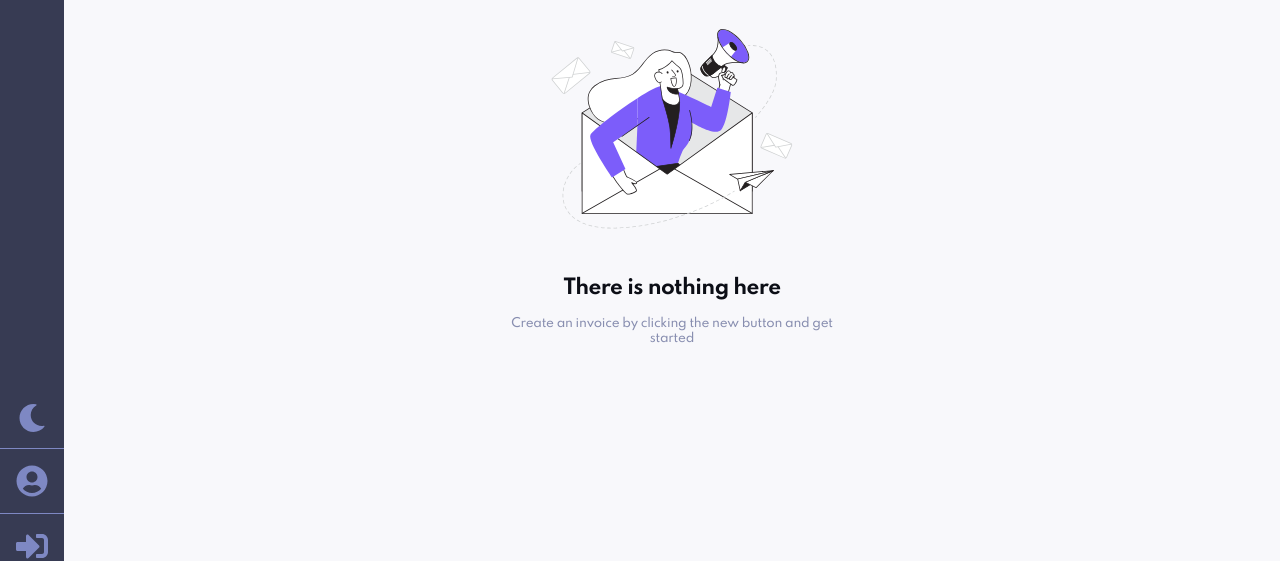
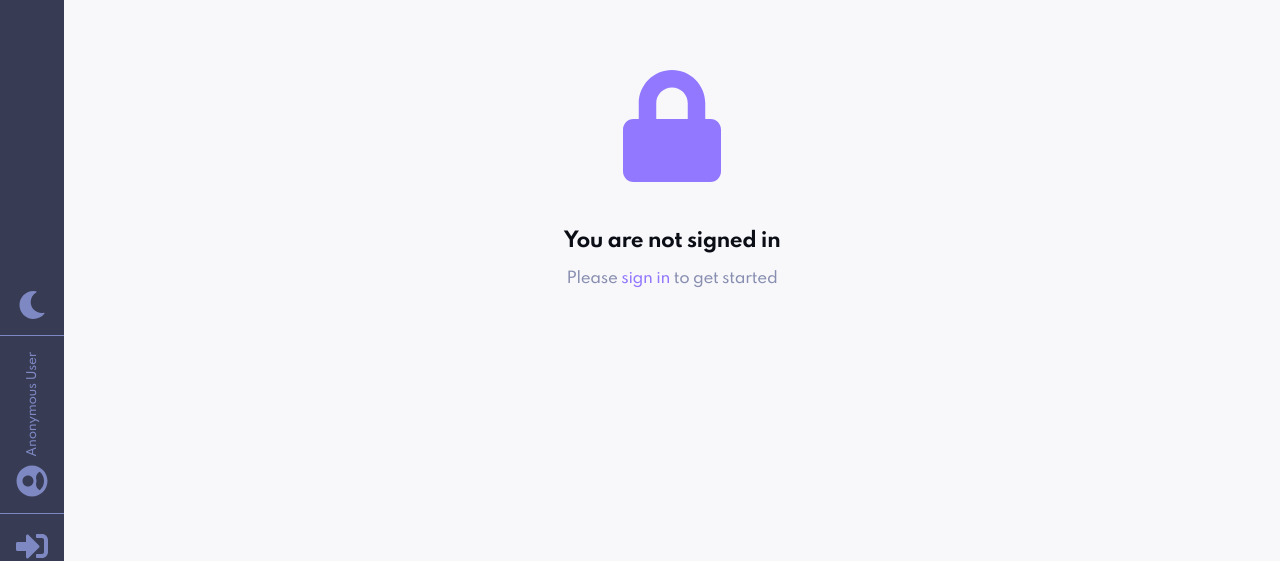
Before and after one commit to JamesTheLessFC/invoice-app, a Next.js app: page / in a window 1280 px wide. Shown: the part 221-782 px from the top of the page. Built offline with nearby package versions, Linux system fonts and the light colour scheme; no server answers.

Commit message:
add sign in message for unauthenticated users

```diff
--- a/components/AppBar.js
+++ b/components/AppBar.js
@@ -1,7 +1,6 @@
 import styles from "../styles/AppBar.module.scss";
 import Image from "next/image";
 import logo from "../public/assets/logo.svg";
-import avatar from "../public/assets/image-avatar.jpg";
 import { FontAwesomeIcon } from "@fortawesome/react-fontawesome";
 import {
   faMoon,
@@ -11,13 +10,9 @@ import {
   faSpinner,
 } from "@fortawesome/free-solid-svg-icons";
 import Link from "next/link";
-import { useRouter } from "next/router";
 import { signOut, useSession } from "next-auth/client";
 
 export default function AppBar({ user }) {
-  const router = useRouter();
-  const isActive = (pathname) => router.pathname === pathname;
-
   const [session, loading] = useSession();
 
   return (
@@ -45,14 +40,18 @@ export default function AppBar({ user }) {
           ) : (
             <FontAwesomeIcon icon={faUserCircle} className={styles.icon} />
           )}
-          {user ? <p className={styles.name}>{user.name || user.login}</p> : ""}
+          {user ? (
+            <p className={styles.name}>{user.name || user.login}</p>
+          ) : (
+            <p className={styles.name}>Anonymous User</p>
+          )}
         </div>
         <div className={styles.divider}>&nbsp;</div>
         {loading ? (
           <FontAwesomeIcon icon={faSpinner} className={styles.icon} />
         ) : !session ? (
           <Link href="/api/auth/signin">
-            <a data-active={isActive("/signup")}>
+            <a>
               <FontAwesomeIcon icon={faSignInAlt} className={styles.icon} />
             </a>
           </Link>
--- a/components/EmptyMessage.js
+++ b/components/EmptyMessage.js
@@ -7,7 +7,7 @@ export default function EmptyMessage() {
     <div className={styles.root}>
       <Image src={EmptyGraphic} alt="empty invoice list" />
       <h2>There is nothing here</h2>
-      <p>Create an invoice by clicking the new button and get started</p>
+      <p>To get started, create an invoice by clicking the 'Add' button</p>
     </div>
   );
 }
--- /dev/null
+++ b/components/SignInMessage.js
@@ -0,0 +1,20 @@
+import { faLock } from "@fortawesome/free-solid-svg-icons";
+import { FontAwesomeIcon } from "@fortawesome/react-fontawesome";
+import styles from "../styles/SignInMessage.module.scss";
+import Link from "next/link";
+
+export function SignInMessage() {
+  return (
+    <div className={styles.root}>
+      <FontAwesomeIcon icon={faLock} className={styles.icon} />
+      <h2>You are not signed in</h2>
+      <p>
+        Please{" "}
+        <Link href="/api/auth/signin">
+          <a>sign in</a>
+        </Link>{" "}
+        to get started
+      </p>
+    </div>
+  );
+}
--- a/pages/index.js
+++ b/pages/index.js
@@ -7,11 +7,12 @@ import InvoiceForm from "../components/InvoiceForm";
 import Screen from "../components/Screen";
 import prisma from "../lib/prisma";
 import { useSession, getSession } from "next-auth/client";
+import { SignInMessage } from "../components/SignInMessage";
 
 export const getServerSideProps = async ({ req, res }) => {
   const session = await getSession({ req });
   if (!session) {
-    return { props: { invoices: [] } };
+    return { props: { invoices: [], user: null } };
   }
 
   const user = session.user;
@@ -86,6 +87,15 @@ export default function Home({ invoices, user }) {
     setSelectedInvoice(null);
   };
 
+  if (!user) {
+    return (
+      <div className={styles.root}>
+        <AppBar user={user} />
+        <SignInMessage />
+      </div>
+    );
+  }
+
   return (
     <div className={styles.root}>
       <AppBar user={user} />
--- a/styles/AppBar.module.scss
+++ b/styles/AppBar.module.scss
@@ -98,7 +98,8 @@
 
   .avatar_name_container {
     flex-direction: column-reverse;
-    .avatar {
+    .avatar,
+    .icon {
       transform: rotate(-90deg);
     }
   }
--- /dev/null
+++ b/styles/SignInMessage.module.scss
@@ -0,0 +1,38 @@
+@import "./variables.scss";
+
+.root {
+  display: flex;
+  flex-direction: column;
+  justify-content: center;
+  align-items: center;
+  height: calc(100vh - 4rem);
+  width: 100%;
+  h2 {
+    @include heading-2_lg;
+    margin-top: 3rem;
+    margin-bottom: 1rem;
+  }
+  p {
+    @include body_xl;
+    color: $text-secondary;
+    text-align: center;
+    max-width: 50%;
+  }
+  a {
+    color: $light-purple;
+    &:hover {
+      color: $purple;
+    }
+  }
+}
+
+.icon {
+  font-size: 7rem;
+  color: $light-purple;
+}
+
+@media screen and (min-width: 992px) {
+  .root {
+    height: 100vh;
+  }
+}
```
